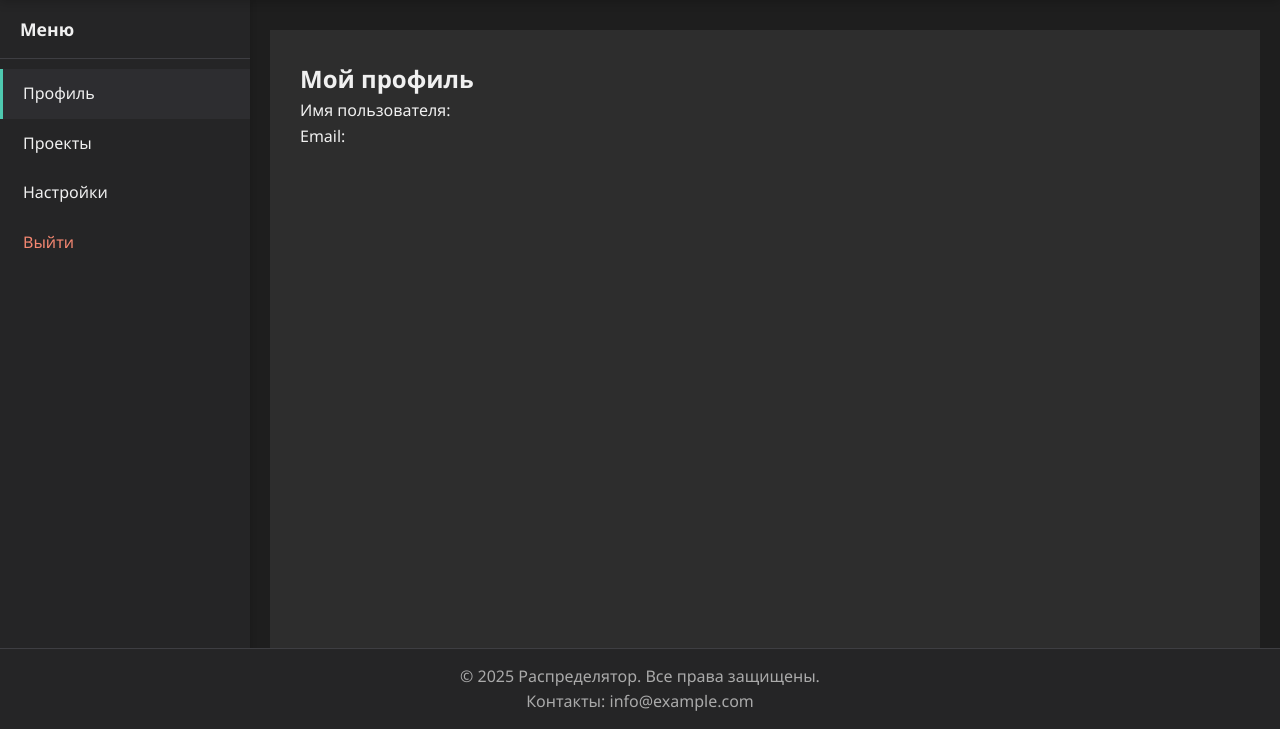
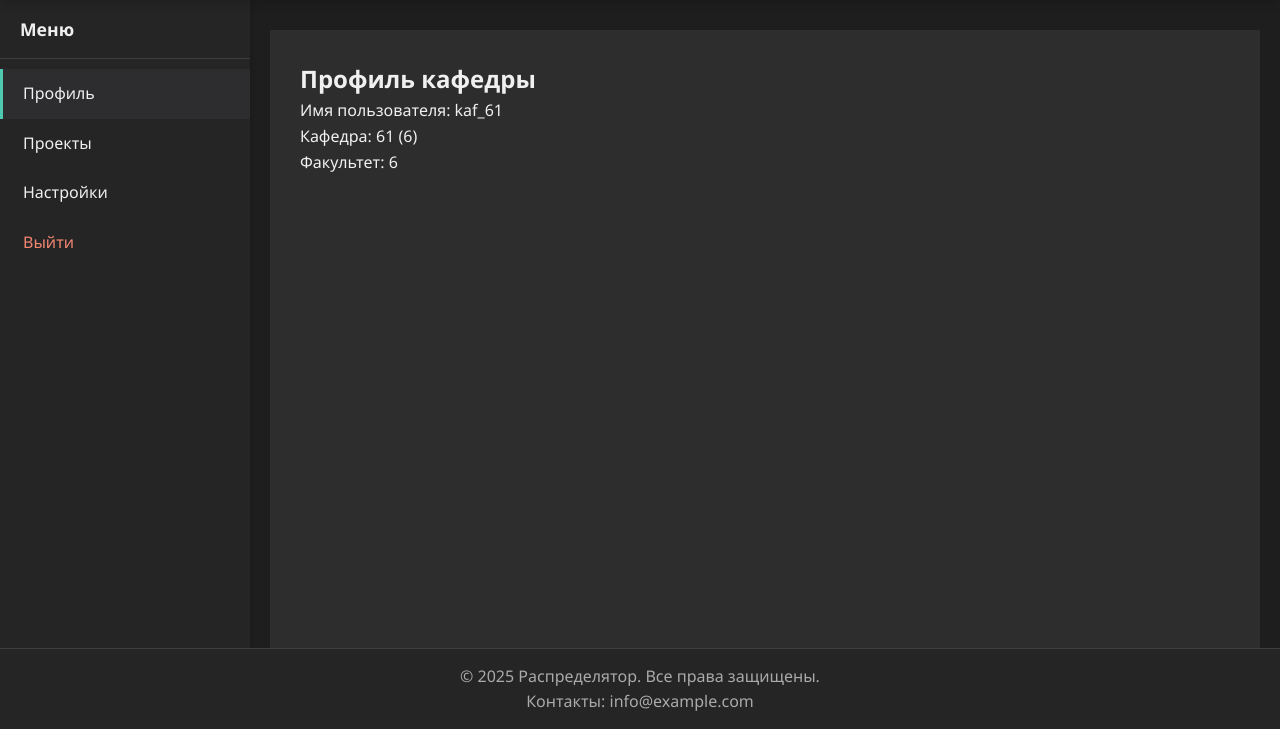
Before and after one commit to m43381/wado, a Django app: page /department/ in a window 1280 px wide. Shown: the part 70-799 px from the top of the page. Run offline with Django 5.2, Linux system fonts and the light colour scheme; a user stored in the database is signed in; data comes from the database, SQL or seed files in the repository; both versions use the stored data as it was after the commit.

```diff
--- a/wado_project/templates/base_account.html
+++ b/wado_project/templates/base_account.html
@@ -2,17 +2,7 @@
 
 {% block content %}
 <div class="account-layout">
-    <aside class="sidebar">
-        <nav class="sidebar-nav">
-            <h3 class="sidebar-title">Меню</h3>
-            <ul>
-                <li><a href="#" class="nav-item active">Профиль</a></li>
-                <li><a href="#" class="nav-item">Проекты</a></li>
-                <li><a href="#" class="nav-item">Настройки</a></li>
-                <li><a href="{% url 'logout' %}" class="nav-item logout">Выйти</a></li>
-            </ul>
-        </nav>
-    </aside>
+    {% include "includes/sitebar.html" %}
 
     <div class="account-content">
         {% block account_content %}
--- /dev/null
+++ b/wado_project/templates/includes/sitebar.html
@@ -0,0 +1,13 @@
+<aside class="sidebar">
+    <nav class="sidebar-nav">
+        <h3 class="sidebar-title">Меню</h3>
+        <ul>
+            {% block sidebar_menu %}
+            <li><a href="#" class="nav-item active">Профиль</a></li>
+            <li><a href="#" class="nav-item">Проекты</a></li>
+            <li><a href="#" class="nav-item">Настройки</a></li>
+            <li><a href="{% url 'logout' %}" class="nav-item logout">Выйти</a></li>
+            {% endblock %}
+        </ul>
+    </nav>
+</aside>
--- a/wado_project/templates/profiles/department/dashboard.html
+++ b/wado_project/templates/profiles/department/dashboard.html
@@ -2,10 +2,11 @@
 
 {% block account_content %}
 <div class="profile-container">
-    <h2>Мой профиль</h2>
+    <h2>Профиль кафедры</h2>
     <div class="profile-info">
-        <p>Имя пользователя: </p>
-        <p>Email: </p>
+        <p>Имя пользователя: {{ user.username }}</p>
+        <p>Кафедра: {{ user.department }} </p>
+        <p>Факультет: {{ user.faculty }} </p>
     </div>
 </div>
 {% endblock %}
```
Also changed, not shown: wado_project/db.sqlite3.
